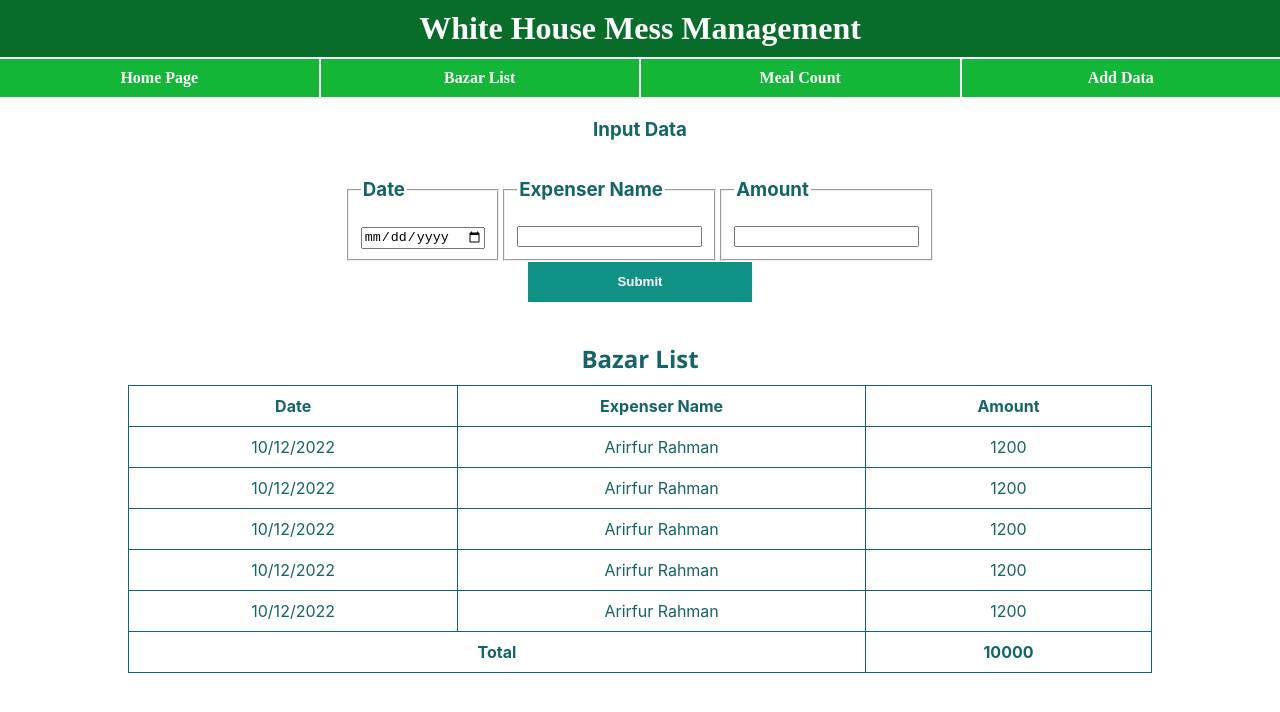
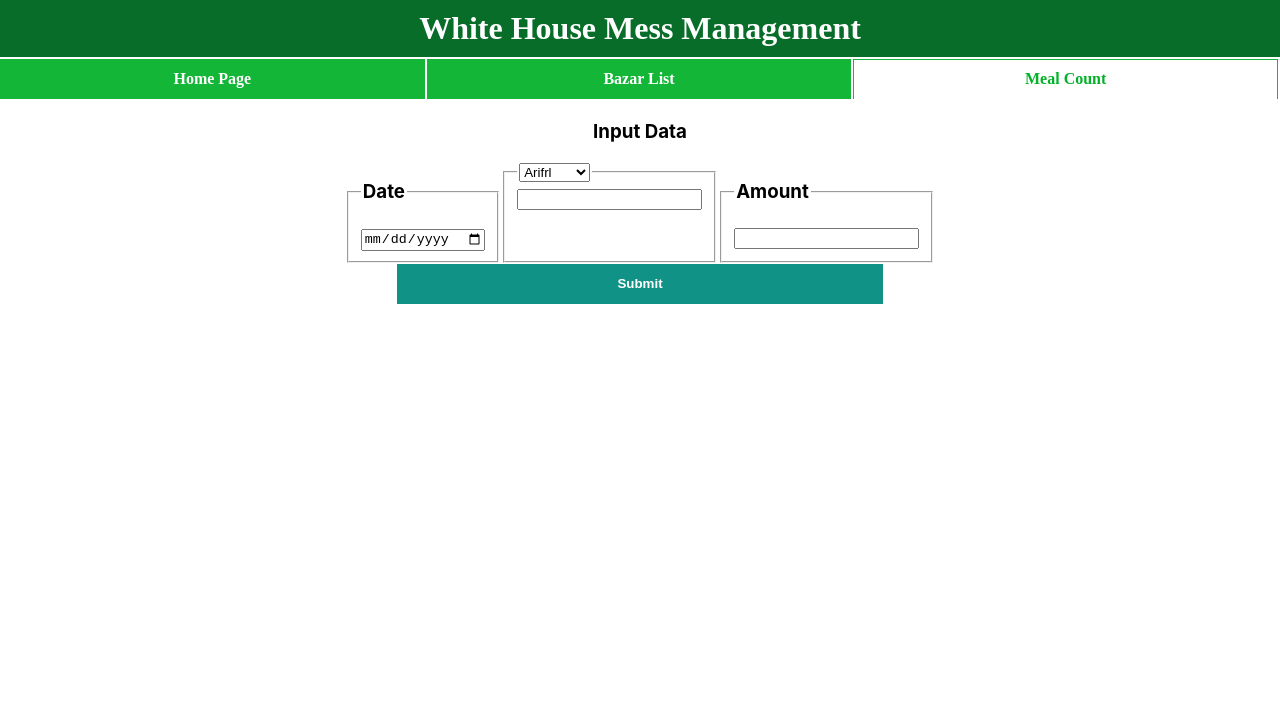
Before and after one commit to aasourav/MessManagement, a React (Create React App) app in the folder frontend/: page /meal in a window 1280 px wide. Shown: the top 712 px of the page. Built offline with nearby package versions, Linux system fonts and the light colour scheme.

Commit message:
Class component conver to Functional and Router added

```diff
--- a/frontend/package.json
+++ b/frontend/package.json
@@ -8,6 +8,7 @@
     "@testing-library/user-event": "^13.5.0",
     "react": "^18.2.0",
     "react-dom": "^18.2.0",
+    "react-router-dom": "^6.4.1",
     "react-scripts": "5.0.1",
     "web-vitals": "^2.1.4"
   },
--- a/frontend/src/App.jsx
+++ b/frontend/src/App.jsx
@@ -1,16 +1,26 @@
-import React from "react";
+import { BrowserRouter, Route, Routes } from 'react-router-dom';
 import './app.css';
-import Header from "./component/headerComponent/Header";
-import Bazar from "./component/sectionComponent/baxzarList/Bazar";
+import Header from './component/headerComponent/Header';
+import Bazar from './component/sectionComponent/baxzarList/Bazar';
+import Home from './component/sectionComponent/home/Home';
+import Meal from './component/sectionComponent/meadCount/Meal';
 
-export default class App extends React.Component{
-    render(){
+export default function App(){
         return(
            <div>
+
+                <BrowserRouter>
                 <Header/>
-                {/* <Home/> */}
-                <Bazar/>
+                <Routes>
+                        <Route path='/' element={<Home/>} />
+                        <Route path='/meal' element={<Meal/>}/>
+                        <Route path='/bazar' element={<Bazar/>}/>
+                  </Routes>
+                </BrowserRouter>
+                {/* <Header/>
+                <Home/>
+                <Meal/>
+                <Bazar/> */}
            </div>
         )
-    }
 }
--- a/frontend/src/component/headerComponent/navbar/Navbar.jsx
+++ b/frontend/src/component/headerComponent/navbar/Navbar.jsx
@@ -1,15 +1,15 @@
-import React from "react";
+import { NavLink } from 'react-router-dom';
 import './navbar.css';
-
-export default class Navbar extends React.Component{
-    render(){
+export default function Navbar(){
         return(
             <div className="navbar">
-                <input type="button" value="Home Page" />
+                    <NavLink end to='/' activeClassName='active' className='input'> Home Page </NavLink>
+                    <NavLink end to='/bazar' activeClassName='active' className='input'> Bazar List</NavLink>
+                    <NavLink end to='/meal' activeClassName='active' className='input'> Meal Count </NavLink>
+                {/* <input type="button" value="Home Page" />
                 <input type="button" value="Bazar List" />
                 <input type="button" value="Meal Count" />
-                <input className="last" type="button" value="Add Data" />
+                <input className="last" type="button" value="Add Data" /> */}
             </div>
         )
-    }
 }
--- a/frontend/src/component/headerComponent/navbar/navbar.css
+++ b/frontend/src/component/headerComponent/navbar/navbar.css
@@ -3,10 +3,12 @@
     justify-content: space-between;
 
 }
-.navbar input{
+.navbar .input{
+    text-decoration: none;
+    text-align: center;
     font-family:cursive;
     background-color:rgb(19, 182, 54);
-    width:25%;
+    width:35%;
     border: none;
     padding-top: 10px;
     padding-bottom: 10px;
@@ -16,9 +18,15 @@
     margin-top: 2px;
     margin-bottom: 2px;
     cursor: pointer;
-    color: #fff
+    color: #fff;
+    border: 1px solid rgb(19, 182, 54);;
 }
-.navbar input:hover{
+.navbar .active{
+    color:rgb(4, 177, 41);
+    background-color: #fff;
+    border-bottom: 0px;
+}
+.navbar .input:hover{
     color:rgb(4, 177, 41);
     background-color: #fff;
     border: 1px solid;
--- a/frontend/src/component/headerComponent/titlebar/Titlebar.jsx
+++ b/frontend/src/component/headerComponent/titlebar/Titlebar.jsx
@@ -1,12 +1,9 @@
-import React from "react";
 import './titlebar.css';
 
-export default class Titlebar extends React.Component{
-    render(){
+export default function Titlebar(){
         return(
            <div className="App">
                 <h1 className="title">White House Mess Management</h1>
            </div>
         )
-    }
 }
--- a/frontend/src/component/sectionComponent/baxzarList/Bazar.jsx
+++ b/frontend/src/component/sectionComponent/baxzarList/Bazar.jsx
@@ -1,8 +1,6 @@
-import React from "react";
 import './bazar.css';
 import List from "./component/List";
-export default class Bazar extends React.Component{
-    render(){
+export default function Bazar(){
         const arr = [1,2,3,4,5]
         return(
             <div className="main">
@@ -43,5 +41,5 @@ export default class Bazar extends React.Component{
                     </table>
             </div>
         )
-    }
+
 }
--- a/frontend/src/component/sectionComponent/baxzarList/component/List.jsx
+++ b/frontend/src/component/sectionComponent/baxzarList/component/List.jsx
@@ -1,7 +1,4 @@
-import React from "react";
-export default class List extends React.Component{
-    render(){
-        const {lists} = this.props
+export default function List({lists}){
         return(
             <>
                 {lists.map(()=>(
@@ -13,5 +10,4 @@ export default class List extends React.Component{
                 ))}
             </>
         )
-    }
 }
--- a/frontend/src/component/sectionComponent/home/Home.jsx
+++ b/frontend/src/component/sectionComponent/home/Home.jsx
@@ -1,9 +1,7 @@
-import React from "react";
 import './home.css';
 import MembersTable from "./membersTable/MembersTable";
 
-export default class Home extends React.Component{
-    render(){
+export default function Home(){
         const arr = [1,2,3,4,5]
         return(
             <div className="main">
@@ -28,5 +26,4 @@ export default class Home extends React.Component{
                 </table>
             </div>
         )
-    }
 }
--- a/frontend/src/component/sectionComponent/home/membersTable/MembersTable.jsx
+++ b/frontend/src/component/sectionComponent/home/membersTable/MembersTable.jsx
@@ -1,7 +1,4 @@
-import React from "react";
-export default class MembersTable extends React.Component{
-    render(){
-        const {members} = this.props;
+export default function MembersTable({members}){
         return(
            <>
             {members.map(()=>(
@@ -15,5 +12,4 @@ export default class MembersTable extends React.Component{
             ))}
            </>
         )
-    }
 }
--- /dev/null
+++ b/frontend/src/component/sectionComponent/meadCount/Meal.jsx
@@ -0,0 +1,31 @@
+import './meal.css';
+export default function Meal(){
+        return(
+            <form action="">
+                        <div className="inputData">
+                            <h3>Input Data</h3>
+                        </div>
+                        <div className="fieldSet">
+                            <fieldset>
+                                <legend> <h3>Date</h3></legend>
+                                <input type="date" name="" id="" />
+                            </fieldset>
+                            <fieldset>
+                                <legend>
+                                    <select name="" id="">
+                                        <option value="">Arifrl</option>
+                                        <option value="">Sourav</option>
+                                        <option value="">Mannan</option>
+                                    </select>
+                                </legend>
+                                <input type="text" name="" id="" />
+                            </fieldset>
+                            <fieldset>
+                                <legend> <h3>Amount</h3></legend>
+                                <input type="text" name="" id="" />
+                            </fieldset>
+                        </div>
+                        <input className="submit" type="button" value="Submit" />
+                    </form>
+        )
+}
```
Also changed, not shown: frontend/src/component/headerComponent/Header.jsx (+2 -5 lines), frontend/src/component/sectionComponent/meadCount/meal.css (added), 1 other file (tests, documents, lock files or other folders).
